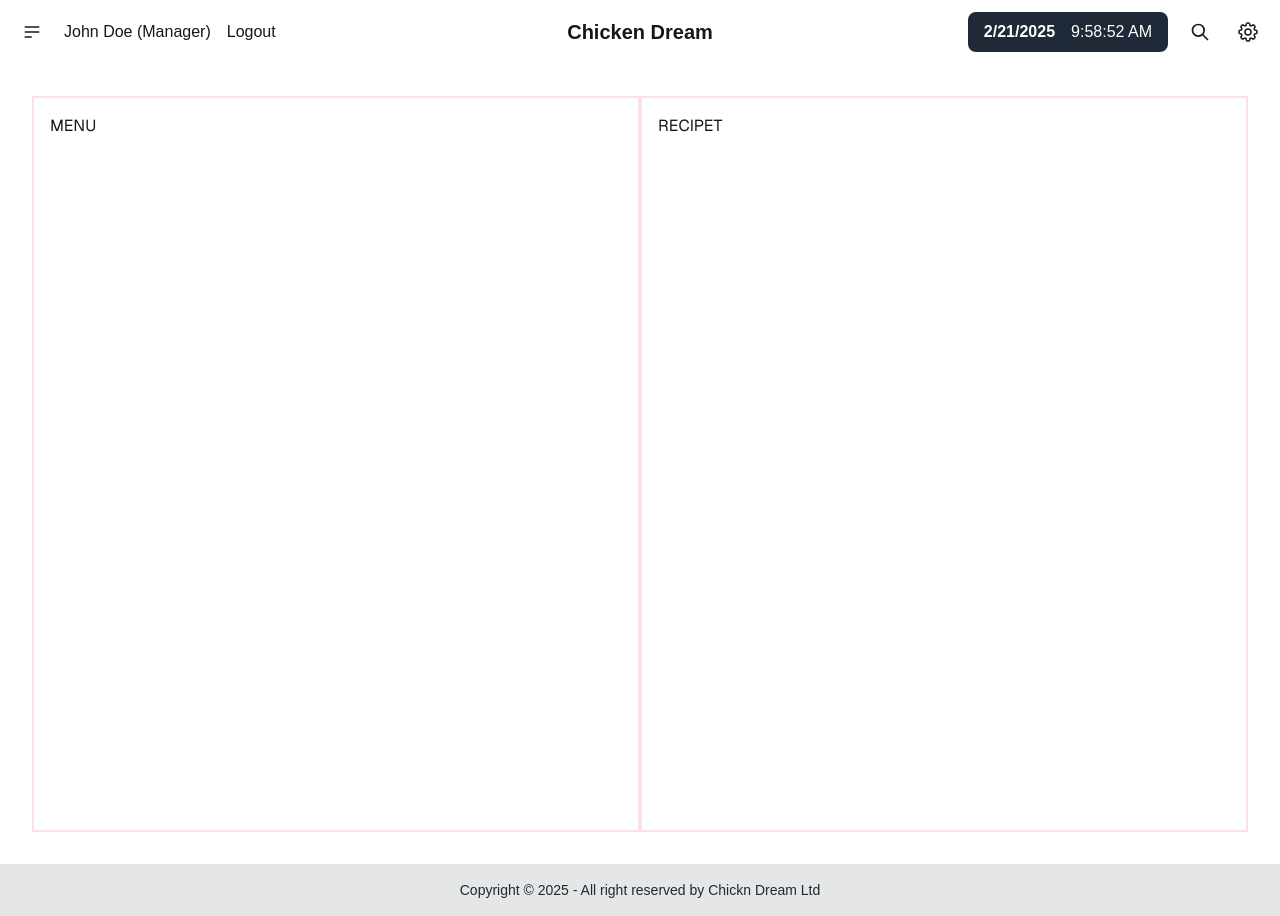
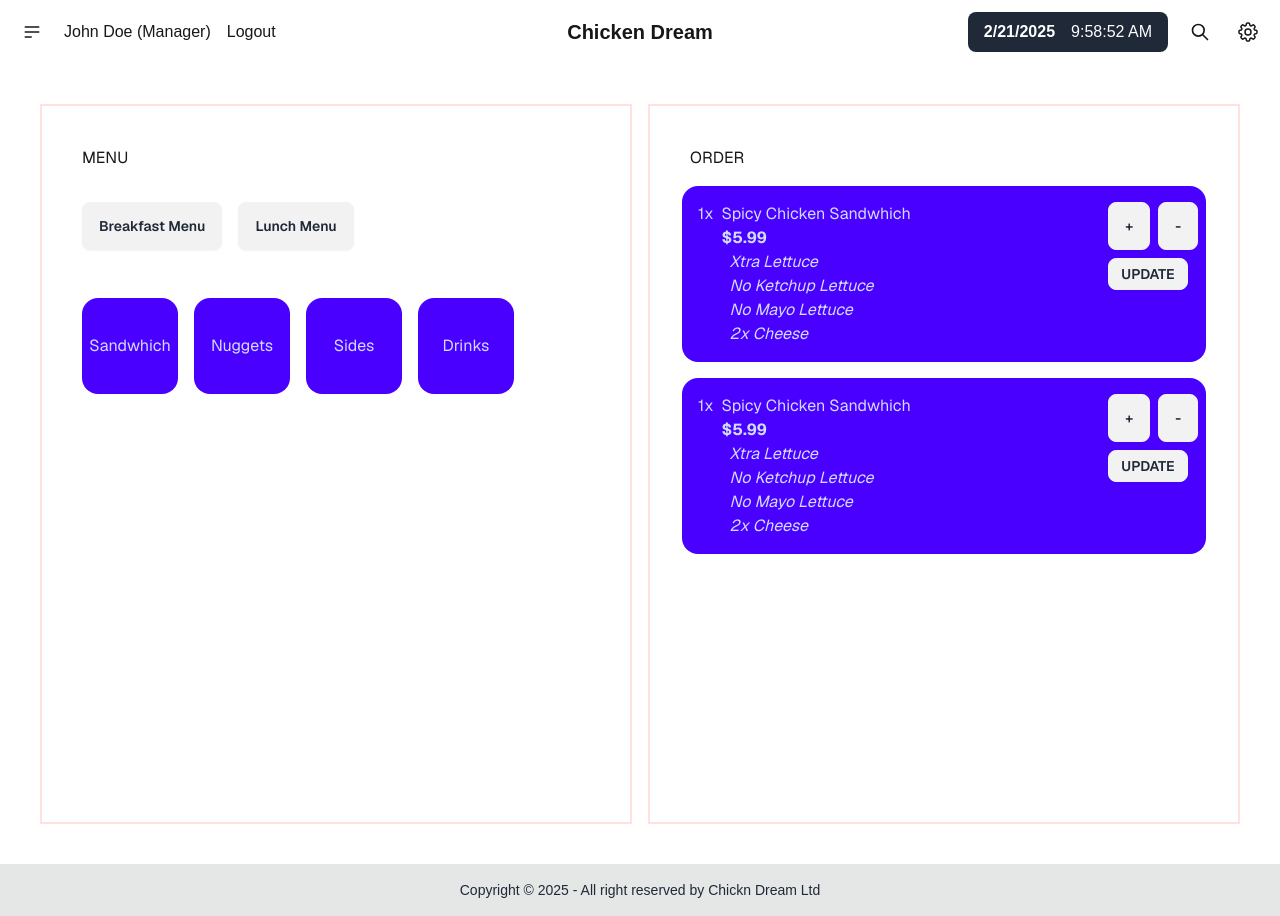
Before and after one commit to digitaldeja0/Chickn-Dream-POS, a Next.js app: page / in a window 1280 px wide. Built offline with nearby package versions, Linux system fonts and the light colour scheme.

Commit message:
Update menu and order sections.

```diff
--- /dev/null
+++ b/app/components/Cards/MainMenuItemCard.js
@@ -0,0 +1,15 @@
+import Image from "next/image";
+
+export default function MainMenuItemCard({itemName}) {
+  return (
+    <>
+    <button>
+      <div className="card bg-primary text-primary-content w-24 h-24 flex flex-row justify-center items-center py-2 my-4 mx-2 cursor-pointer">
+
+      <p>{itemName}</p>
+
+      </div>
+      </button>
+    </>
+  );
+}
--- /dev/null
+++ b/app/components/Cards/OrderItemCard.js
@@ -0,0 +1,34 @@
+import Image from "next/image";
+
+export default function OrderItemCard() {
+  return (
+    <>
+      <div className="card bg-primary text-primary-content w-full flex flex-row justify-between py-2 my-4">
+
+        <div className="p-2 flex flex-row">
+        <div className="mx-2"> 1x</div>
+        <div>
+        <div>
+            <p> Spicy Chicken Sandwhich</p>
+            <p className="font-bold">$5.99</p>
+          </div>
+          <div className="mx-2 italic ">
+            <p> Xtra Lettuce</p>
+            <p> No Ketchup Lettuce</p>
+            <p> No Mayo Lettuce</p>
+            <p>2x Cheese</p>
+          </div>
+        </div>
+
+        </div>
+        <div className="p-2 flex flex-col ">
+          <div className="card-actions ">
+            <button className="btn">+</button>
+            <button className="btn">-</button>
+          </div>
+          <div> <button className="btn btn-sm my-2">UPDATE</button></div>
+        </div>
+      </div>
+    </>
+  );
+}
--- /dev/null
+++ b/app/components/Menu.js
@@ -0,0 +1,28 @@
+import Image from "next/image";
+import MainMenuItemCard from "./Cards/MainMenuItemCard";
+
+export default function Menu() {
+  return (
+    <>
+     <div className="w-full overflow-auto max-h-[700px] flex flex-col">
+     <div>
+     <p className="m-2 mb-8">MENU</p>
+     </div>
+     <div className="flex mb-8 ">
+        <button className="btn btn-small mx-2">Breakfast Menu</button>
+        <button className="btn btn-small mx-2">Lunch Menu</button>
+     </div>
+     <div className="flex">
+     <MainMenuItemCard itemName="Sandwhich" />
+     <MainMenuItemCard itemName="Nuggets" />
+     <MainMenuItemCard itemName="Sides" />
+     <MainMenuItemCard itemName="Drinks" />
+     </div>
+
+
+
+        </div>
+
+    </>
+  );
+}
--- /dev/null
+++ b/app/components/Order.js
@@ -0,0 +1,13 @@
+import Image from "next/image";
+import OrderItemCard from "./Cards/OrderItemCard";
+
+export default function Order() {
+  return (
+    <div className="w-full overflow-auto max-h-[700px]">
+      <p className="m-2">ORDER</p>
+      <OrderItemCard />
+      <OrderItemCard />
+
+    </div>
+  );
+}
--- a/app/page.js
+++ b/app/page.js
@@ -1,14 +1,16 @@
 import Image from "next/image";
+import Menu from "./components/Menu";
+import Order from "./components/Order";
 
 export default function Home() {
   return (
     <div className="flex flex-col items-center justify-items-center min-h-screen  p-4 pb-8 gap-4 sm:p-4 font-[family-name:var(--font-geist-sans)]">
       <div className="flex flex-col md:flex-row w-full flex-grow  p-4">
-        <section className="w-full md:w-1/2 border-2 border-red-100  flex-grow flex flex-col items-start justify-start p-4 ">
-          MENU
+        <section className="w-full md:w-1/2 border-2 border-red-100  flex-grow flex flex-col items-start justify-start p-8 m-2 ">
+          <Menu/>
         </section>
-        <section className="w-full md:w-1/2 border-2 border-red-100  flex-grow flex flec-col items-start justify-start p-4">
-          RECIPET
+        <section className="w-full md:w-1/2 border-2 border-red-100  flex-grow flex flec-col items-start justify-start p-8  m-2">
+          <Order/>
         </section>
       </div>
     </div>
```
